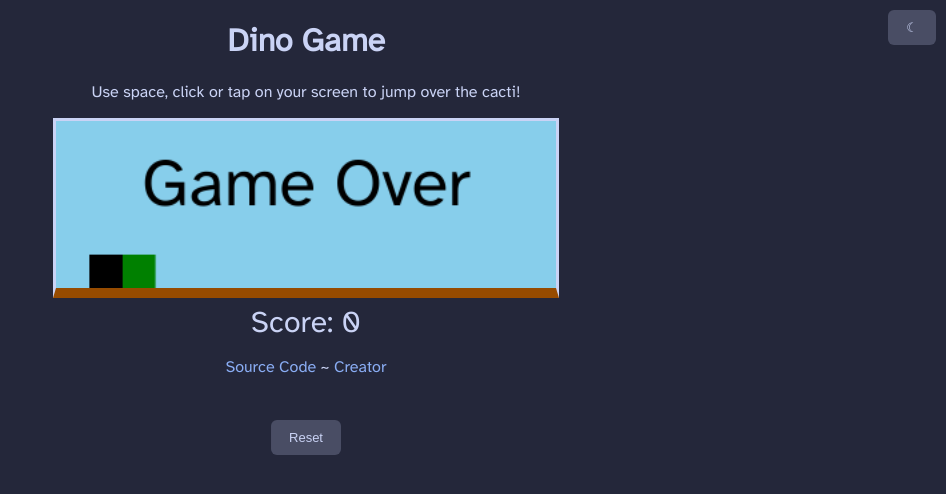
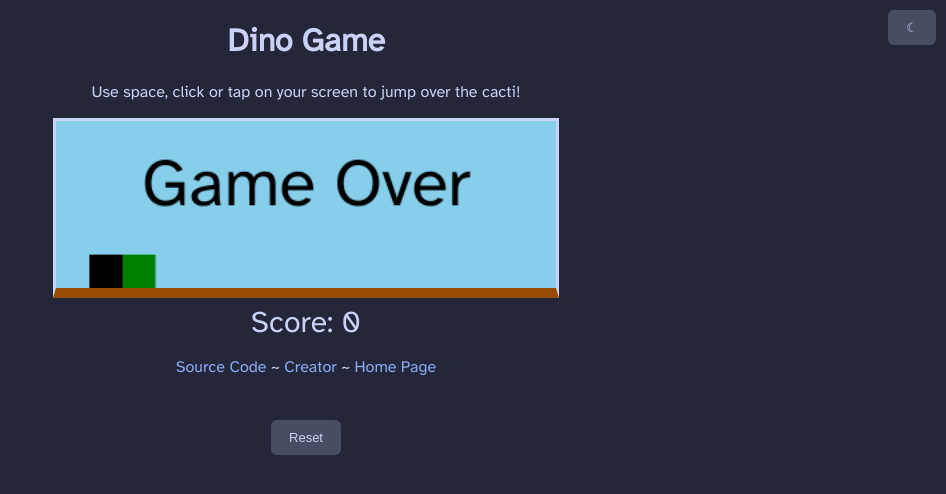
Before and after one commit to Atmois/dinoGame, a website: page index.html in a window 1280 px wide. Shown: the whole page, without its empty margins (334-1280 px from the left). Drawn offline with Linux system fonts and the light colour scheme.

Commit message:
add link

```diff
--- a/index.html
+++ b/index.html
@@ -14,7 +14,7 @@
     <p>Use space, click or tap on your screen to jump over the cacti!</p>
     <canvas id="dinoGame"></canvas>
     <div id="scoreTxt">Score: 0</div>
-    <p><a href="https://git.gay/Atmois/dinoGame" target="_blank">Source Code</a> ~ <a href="https://atmois.com" target="_blank">Creator</a></p>
+    <p><a href="https://git.gay/Atmois/dinoGame" target="_blank">Source Code</a> ~ <a href="https://atmois.com" target="_blank">Creator</a> ~ <a href="https://games.atmois.com" target="_blank">Home Page</a></p>
     <button id="toggleDarkMode" class="button">☾</button>
     <script src="main.js"></script>
 </body>
```
